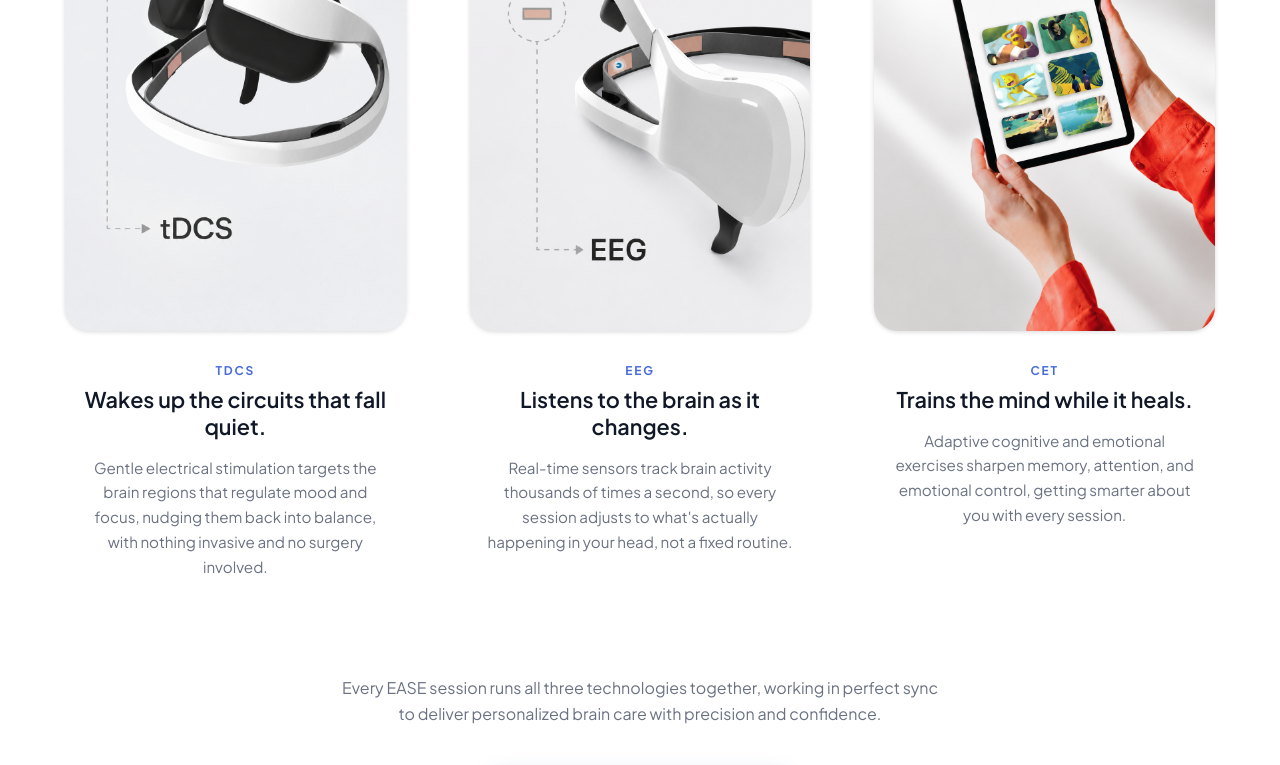
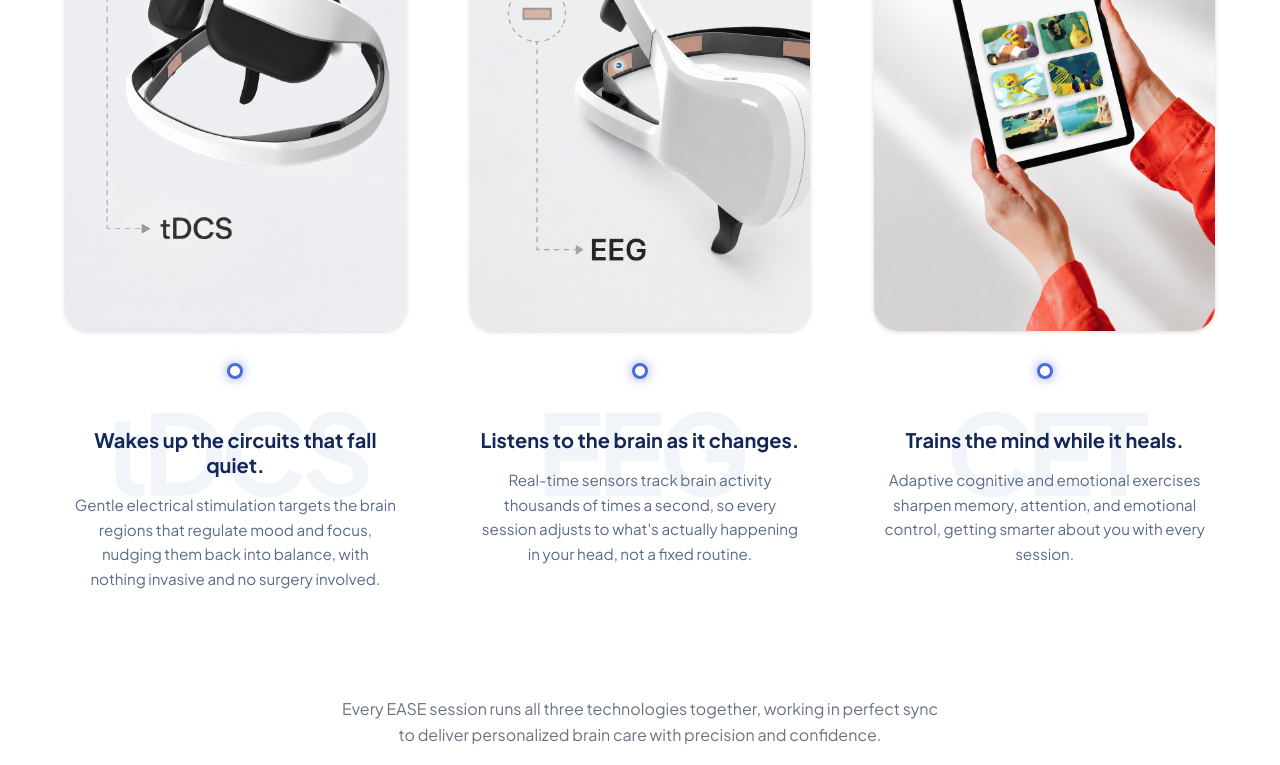
Before and after one commit to prtyksh-marbles/demo-proj, a React (Vite) app: page / in a window 1280 px wide. Shown: the part 2894-3659 px from the top of the page. Built offline with nearby package versions, Linux system fonts and the light colour scheme.

Commit message:
technologies baseline

```diff
--- a/src/components/Technologies.jsx
+++ b/src/components/Technologies.jsx
@@ -20,44 +20,85 @@ const Technologies = () => {
 
           {/* Card 1: tDCS */}
           <div className="flex flex-col text-center group">
-            <div className="mb-8 transition-transform duration-500 ease-out group-hover:scale-[1.03]">
-              <img src="/what-2.png" alt="tDCS Technology" className="w-full h-auto rounded-3xl object-contain drop-shadow-sm" />
+            <div className="mb-2 transition-transform duration-500 ease-out group-hover:scale-[1.03] relative z-20">
+              <img src="/what-2.png" alt="tDCS Technology" className="w-full h-auto rounded-3xl object-contain drop-shadow-sm bg-white" />
             </div>
-            <h3 className="font-display text-[1.35rem] font-semibold text-gray-900 mb-4 leading-tight px-4">
-              <span className="text-[#486CD9] block mb-2 uppercase tracking-[0.15em] text-[0.75rem] font-bold">tDCS</span>
+
+            {/* Circuit Track Node */}
+            <div className="relative flex justify-center py-6 w-full">
+              {/* Connecting Line to next card */}
+              <div className="hidden md:block absolute top-1/2 left-1/2 w-[calc(100%+2.5rem)] lg:w-[calc(100%+4rem)] h-[2px] bg-[#486CD9]/30 -translate-y-1/2 -z-10"></div>
+              {/* Glowing Dot */}
+              <div className="w-4 h-4 rounded-full bg-white border-[3px] border-[#486CD9] relative z-20 shadow-[0_0_12px_rgba(72,108,217,0.6)]"></div>
+            </div>
+
+            {/* Text & Watermark */}
+            <div className="relative pt-6 pb-2 px-2 z-10 flex-grow">
+              <div className="absolute -top-2 left-1/2 -translate-x-1/2 text-[6rem] xl:text-[7rem] font-display font-bold text-[#F1F5F9] -z-10 select-none leading-none tracking-tighter w-full">
+                 tDCS
+              </div>
+              <h3 className="font-display text-[1.25rem] font-bold text-[#132758] mb-4 leading-tight relative z-20">
                 Wakes up the circuits that fall quiet.
               </h3>
-            <p className="text-gray-500 text-[0.95rem] leading-relaxed px-4">
+              <p className="text-[#5A6B8A] text-[0.95rem] leading-relaxed relative z-20">
                 Gentle electrical stimulation targets the brain regions that regulate mood and focus, nudging them back into balance, with nothing invasive and no surgery involved.
               </p>
+            </div>
           </div>
 
           {/* Card 2: EEG */}
           <div className="flex flex-col text-center group">
-            <div className="mb-8 transition-transform duration-500 ease-out group-hover:scale-[1.03]">
-              <img src="/what-3.png" alt="EEG Technology" className="w-full h-auto rounded-3xl object-contain drop-shadow-sm" />
+            <div className="mb-2 transition-transform duration-500 ease-out group-hover:scale-[1.03] relative z-20">
+              <img src="/what-3.png" alt="EEG Technology" className="w-full h-auto rounded-3xl object-contain drop-shadow-sm bg-white" />
             </div>
-            <h3 className="font-display text-[1.35rem] font-semibold text-gray-900 mb-4 leading-tight px-4">
-              <span className="text-[#486CD9] block mb-2 uppercase tracking-[0.15em] text-[0.75rem] font-bold">EEG</span>
+
+            {/* Circuit Track Node */}
+            <div className="relative flex justify-center py-6 w-full">
+              {/* Connecting Line to next card */}
+              <div className="hidden md:block absolute top-1/2 left-1/2 w-[calc(100%+2.5rem)] lg:w-[calc(100%+4rem)] h-[2px] bg-[#486CD9]/30 -translate-y-1/2 -z-10"></div>
+              {/* Glowing Dot */}
+              <div className="w-4 h-4 rounded-full bg-white border-[3px] border-[#486CD9] relative z-20 shadow-[0_0_12px_rgba(72,108,217,0.6)]"></div>
+            </div>
+
+            {/* Text & Watermark */}
+            <div className="relative pt-6 pb-2 px-2 z-10 flex-grow">
+              <div className="absolute -top-2 left-1/2 -translate-x-1/2 text-[6rem] xl:text-[7rem] font-display font-bold text-[#F1F5F9] -z-10 select-none leading-none tracking-tighter w-full">
+                 EEG
+              </div>
+              <h3 className="font-display text-[1.25rem] font-bold text-[#132758] mb-4 leading-tight relative z-20">
                 Listens to the brain as it changes.
               </h3>
-            <p className="text-gray-500 text-[0.95rem] leading-relaxed px-4">
+              <p className="text-[#5A6B8A] text-[0.95rem] leading-relaxed relative z-20">
                 Real-time sensors track brain activity thousands of times a second, so every session adjusts to what's actually happening in your head, not a fixed routine.
               </p>
+            </div>
           </div>
 
           {/* Card 3: CET */}
           <div className="flex flex-col text-center group">
-            <div className="mb-8 transition-transform duration-500 ease-out group-hover:scale-[1.03]">
-              <img src="/what-4.png" alt="CET Technology" className="w-full h-auto rounded-3xl object-contain drop-shadow-sm" />
+            <div className="mb-2 transition-transform duration-500 ease-out group-hover:scale-[1.03] relative z-20">
+              <img src="/what-4.png" alt="CET Technology" className="w-full h-auto rounded-3xl object-contain drop-shadow-sm bg-white" />
             </div>
-            <h3 className="font-display text-[1.35rem] font-semibold text-gray-900 mb-4 leading-tight px-4">
-              <span className="text-[#486CD9] block mb-2 uppercase tracking-[0.15em] text-[0.75rem] font-bold">CET</span>
+
+            {/* Circuit Track Node */}
+            <div className="relative flex justify-center py-6 w-full">
+              {/* Last card: No line extending right */}
+              {/* Glowing Dot */}
+              <div className="w-4 h-4 rounded-full bg-white border-[3px] border-[#486CD9] relative z-20 shadow-[0_0_12px_rgba(72,108,217,0.6)]"></div>
+            </div>
+
+            {/* Text & Watermark */}
+            <div className="relative pt-6 pb-2 px-2 z-10 flex-grow">
+              <div className="absolute -top-2 left-1/2 -translate-x-1/2 text-[6rem] xl:text-[7rem] font-display font-bold text-[#F1F5F9] -z-10 select-none leading-none tracking-tighter w-full">
+                 CET
+              </div>
+              <h3 className="font-display text-[1.25rem] font-bold text-[#132758] mb-4 leading-tight relative z-20">
                 Trains the mind while it heals.
               </h3>
-            <p className="text-gray-500 text-[0.95rem] leading-relaxed px-4">
+              <p className="text-[#5A6B8A] text-[0.95rem] leading-relaxed relative z-20">
                 Adaptive cognitive and emotional exercises sharpen memory, attention, and emotional control, getting smarter about you with every session.
               </p>
+            </div>
           </div>
 
         </div>
```
Lines whose indentation alone changed are shown as unchanged.
